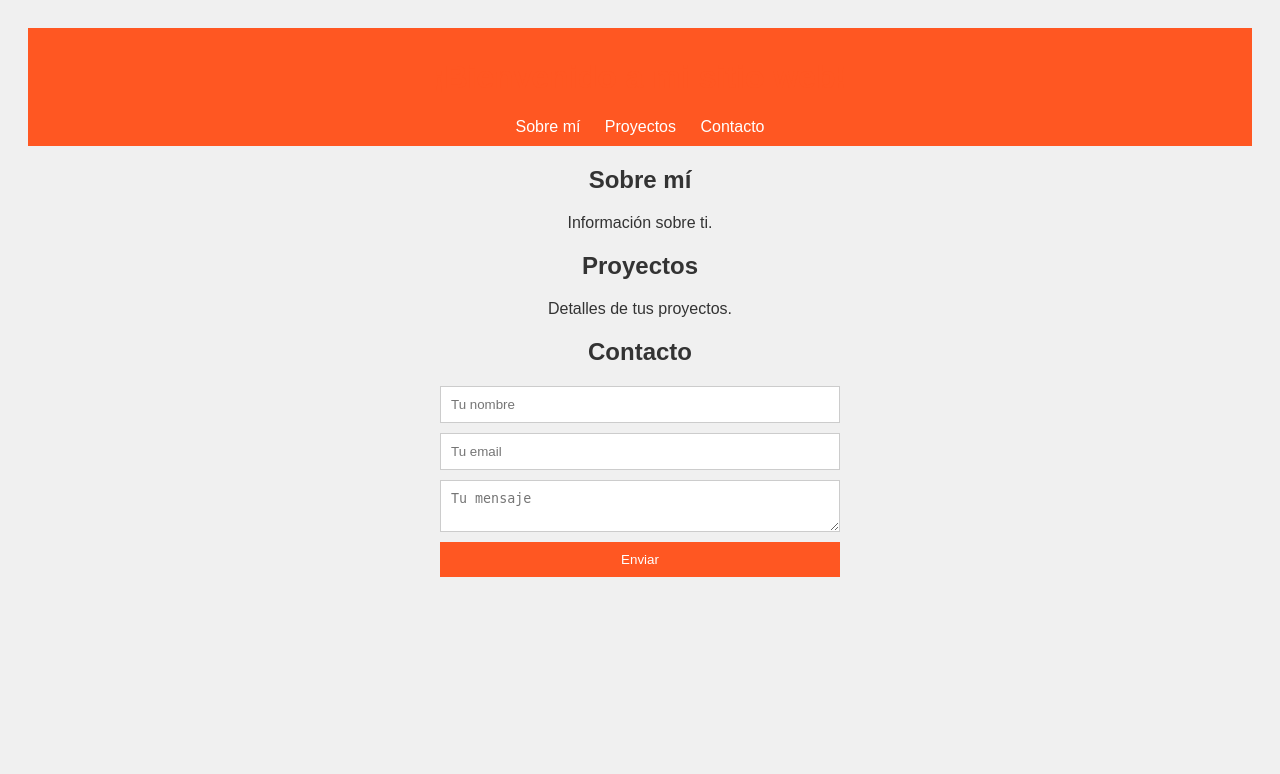
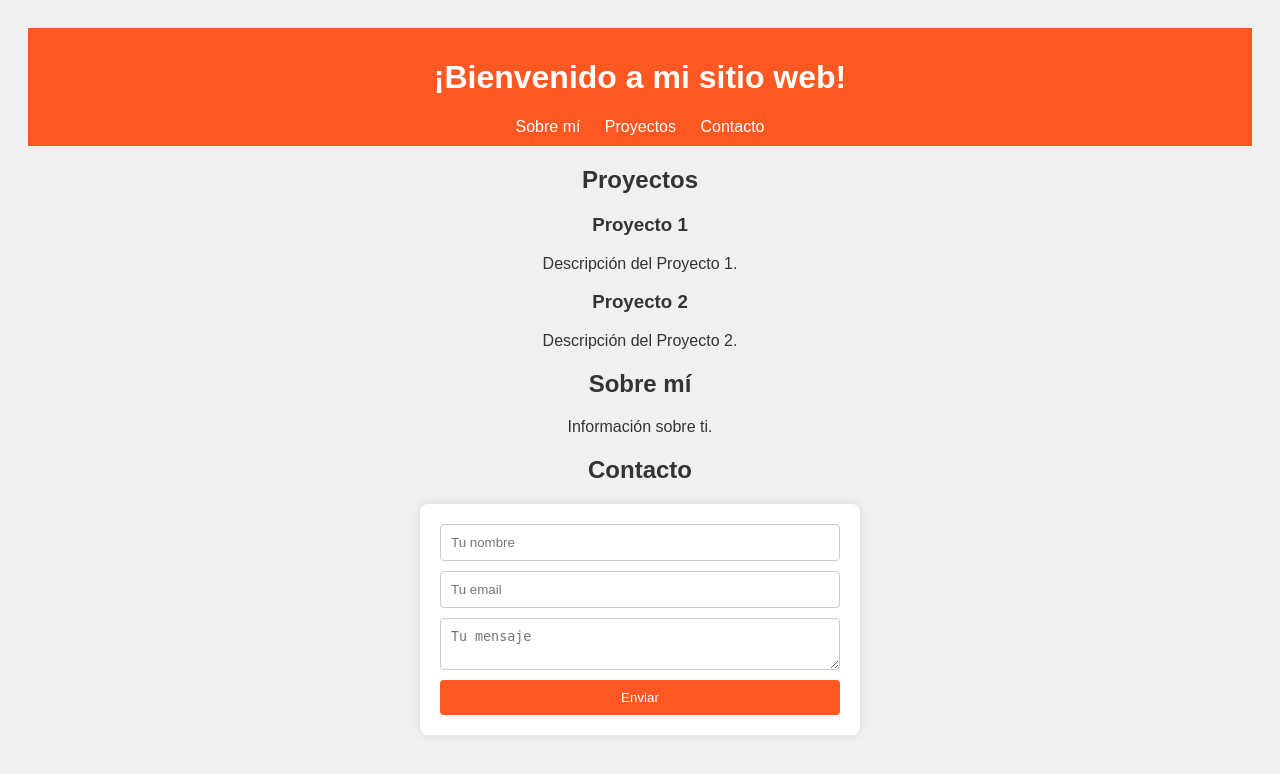
Before and after one commit to VaPsDani/Prueba-de-pagina-web, a Flask app: page / in a window 1280 px wide. Shown: the top 774 px of the page. Run offline with Flask 3, Linux system fonts and the light colour scheme.

```diff
--- a/app.py
+++ b/app.py
@@ -27,6 +27,11 @@ def submit_form():
     db.session.commit()
     return redirect(url_for('home'))
 
+@app.route('/mensajes')
+def listar_mensajes():
+    mensajes = Mensaje.query.all()
+    return render_template('mensajes.html', mensajes=mensajes)
+
 if __name__ == '__main__':
     with app.app_context():
         db.create_all()
--- a/static/estilos.css
+++ b/static/estilos.css
@@ -6,14 +6,10 @@ body {
     padding: 20px;
 }
 
-h1 {
-    color: #ff5722;
-}
 header {
     background-color: #ff5722;
     color: white;
     padding: 10px 0;
-    text-align: center;
 }
 
 nav a {
@@ -31,12 +27,17 @@ form {
     flex-direction: column;
     max-width: 400px;
     margin: auto;
+    padding: 20px;
+    background-color: white;
+    border-radius: 8px;
+    box-shadow: 0 0 10px rgba(0, 0, 0, 0.1);
 }
 
 form input, form textarea {
     margin-bottom: 10px;
     padding: 10px;
     border: 1px solid #ccc;
+    border-radius: 4px;
 }
 
 form button {
@@ -44,6 +45,7 @@ form button {
     background-color: #ff5722;
     color: white;
     border: none;
+    border-radius: 4px;
     cursor: pointer;
 }
 
--- a/templates/principal.html
+++ b/templates/principal.html
@@ -15,14 +15,23 @@
             <a href="#contacto">Contacto</a>
         </nav>
     </header>
+    <section id="proyectos">
+        <h2>Proyectos</h2>
+        <div class="proyecto">
+            <h3>Proyecto 1</h3>
+            <p>Descripción del Proyecto 1.</p>
+        </div>
+        <div class="proyecto">
+            <h3>Proyecto 2</h3>
+            <p>Descripción del Proyecto 2.</p>
+        </div>
+    </section>
+
     <section id="sobre">
         <h2>Sobre mí</h2>
         <p>Información sobre ti.</p>
     </section>
-    <section id="proyectos">
-        <h2>Proyectos</h2>
-        <p>Detalles de tus proyectos.</p>
-    </section>
+
     <section id="contacto">
         <h2>Contacto</h2>
         <form id="contactForm" action="{{ url_for('submit_form') }}" method="POST">
```
Also changed, not shown: requirements.txt (added, +12 -0 lines), templates/mensajes.html (added, +23 -0 lines), 2 other files.
